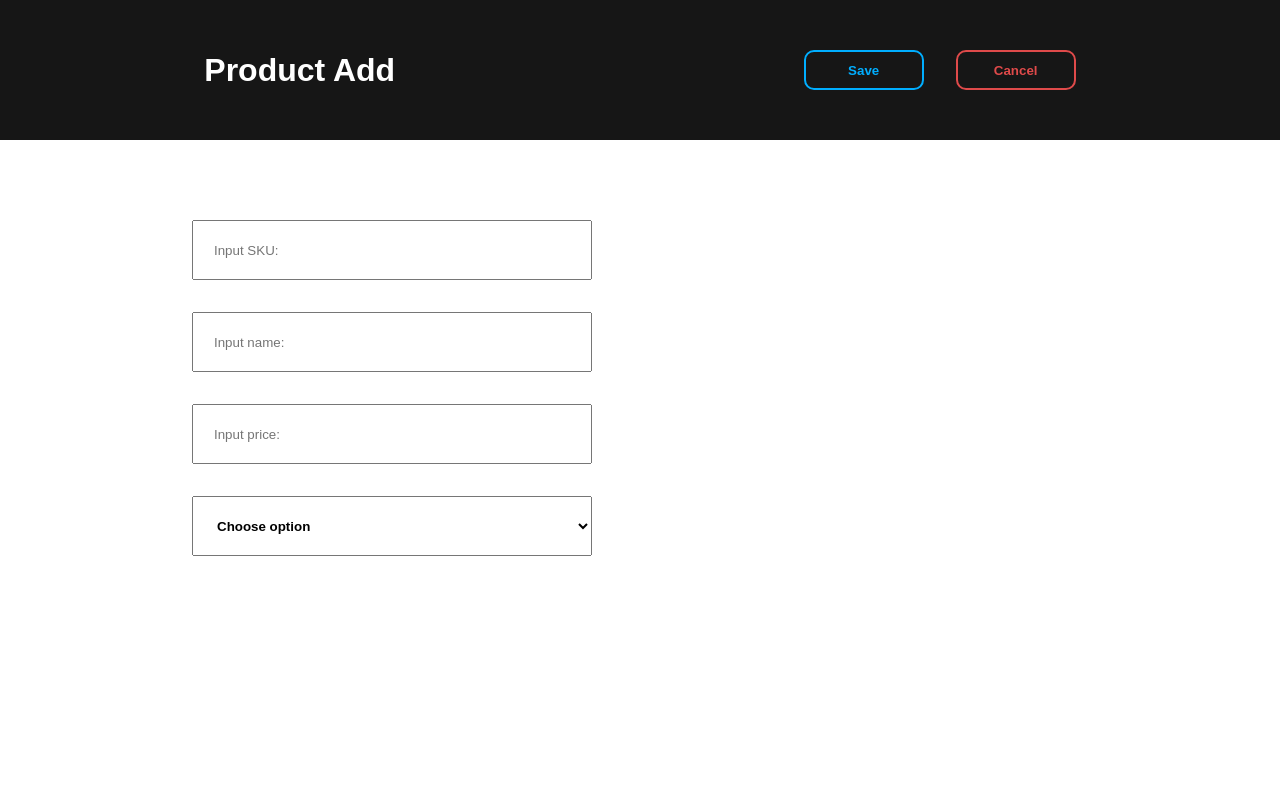
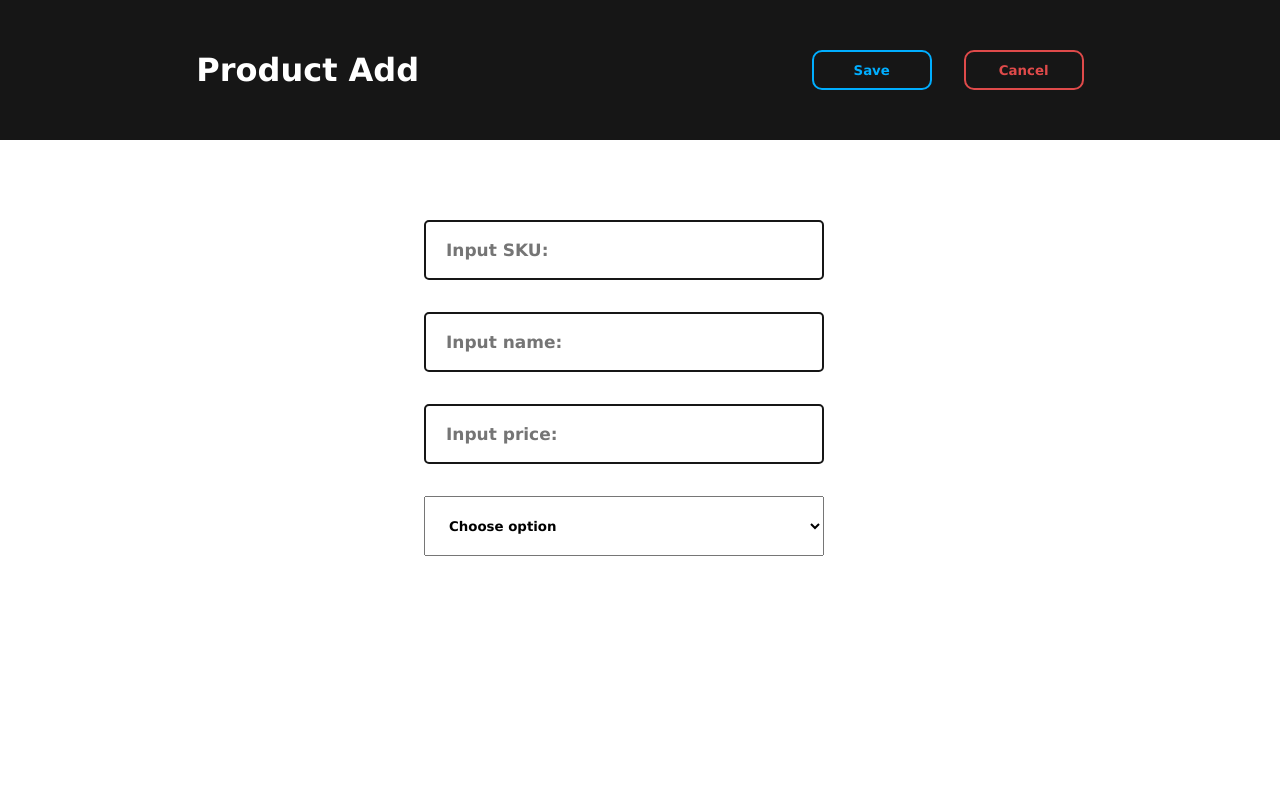
Before and after one commit to ervintuzlic/ervintuztask, a PHP site: page /add.php in a window 1280 px wide. Run offline with PHP 8.4, Linux system fonts and the light colour scheme.

Commit message:
Adjustments

```diff
--- a/add.php
+++ b/add.php
@@ -13,8 +13,8 @@
 </div>
 <div class="add-container">
         <form action="create.php" id="addform" method="post">
-            <input type="text" name="SKU" id="SKU" placeholder="Input SKU: " required></input>
-            <input type="text" name="Name" id="Name" placeholder="Input name: " required></input>
+            <input type="text" name="SKU" id="SKU" placeholder="Input SKU: " autocomplete="off" required></input>
+            <input type="text" name="Name" id="Name" placeholder="Input name: " autocomplete="off" required></input>
             <input type="number" name="Price" id="Price" placeholder="Input price: " required></input>
 
             <select name="ProductType" onchange='submitForm(this)'>
--- a/css/style.css
+++ b/css/style.css
@@ -2,7 +2,7 @@
     margin:0;
     padding: 0;
     box-sizing: border-box;
-    font-family:sans-serif;
+    font-family:'Lucida Sans', 'Lucida Sans Regular', 'Lucida Grande', 'Lucida Sans Unicode', Geneva, Verdana, sans-serif;
 }
 .header{
     background-color:rgb(22, 22, 22);
@@ -30,7 +30,11 @@
     flex-direction: column;
     justify-content: center;
     height: 150px;
+    gap:0.5rem;
     text-align: center;
+    background-color:rgb(22, 22, 22);
+    border-radius: 5px;
+    color:white;
 }
 .delete-checkbox{
     position: absolute;
@@ -94,19 +98,39 @@
     background-color:rgb(223, 74, 74);
 }
 
+.add-container {
+    display:flex;
+    justify-content: center;
+    width: 100%;
+}
+
 .add-container form{
     display:flex;
     flex-direction: column;
-    margin-left:15%;
-    margin-top:5rem;
+    align-content: center;
+    margin-top: 5rem;
     gap:2rem;
+    margin-right:2rem;
 }
 
 .add-container form input {
     width:400px;
     height:60px;
     padding: 20px;
+    background:none;
+    font-weight: bold;
+    font-size:17px;
+    border:none;
+    border: 2px solid rgb(22, 22, 22);
+    border-radius: 5px;
+    background: white;
+    transition: 0.2s ease-in-out;
 }
+.add-container #addform input:focus{
+    outline: none;
+    border-color:rgb(0, 174, 255);
+}
+
 
 .add-container form select {
     width:400px;
@@ -120,3 +144,7 @@
     flex-direction: column;
     gap:2rem;
 }
+
+.delete-checkbox:hover{
+    cursor:pointer;
+}
--- a/scripts/script.js
+++ b/scripts/script.js
@@ -7,7 +7,7 @@ $('#delete').click(function(){
        });
        sendResponse(dataArr);
     }else{
-      alert('No record selected ');
+      alert('Please select a Product you want to delete ');
     }
  });
 
```
Also changed, not shown: data/data.php (+13 -13 lines), index.php (+5 -6 lines).
